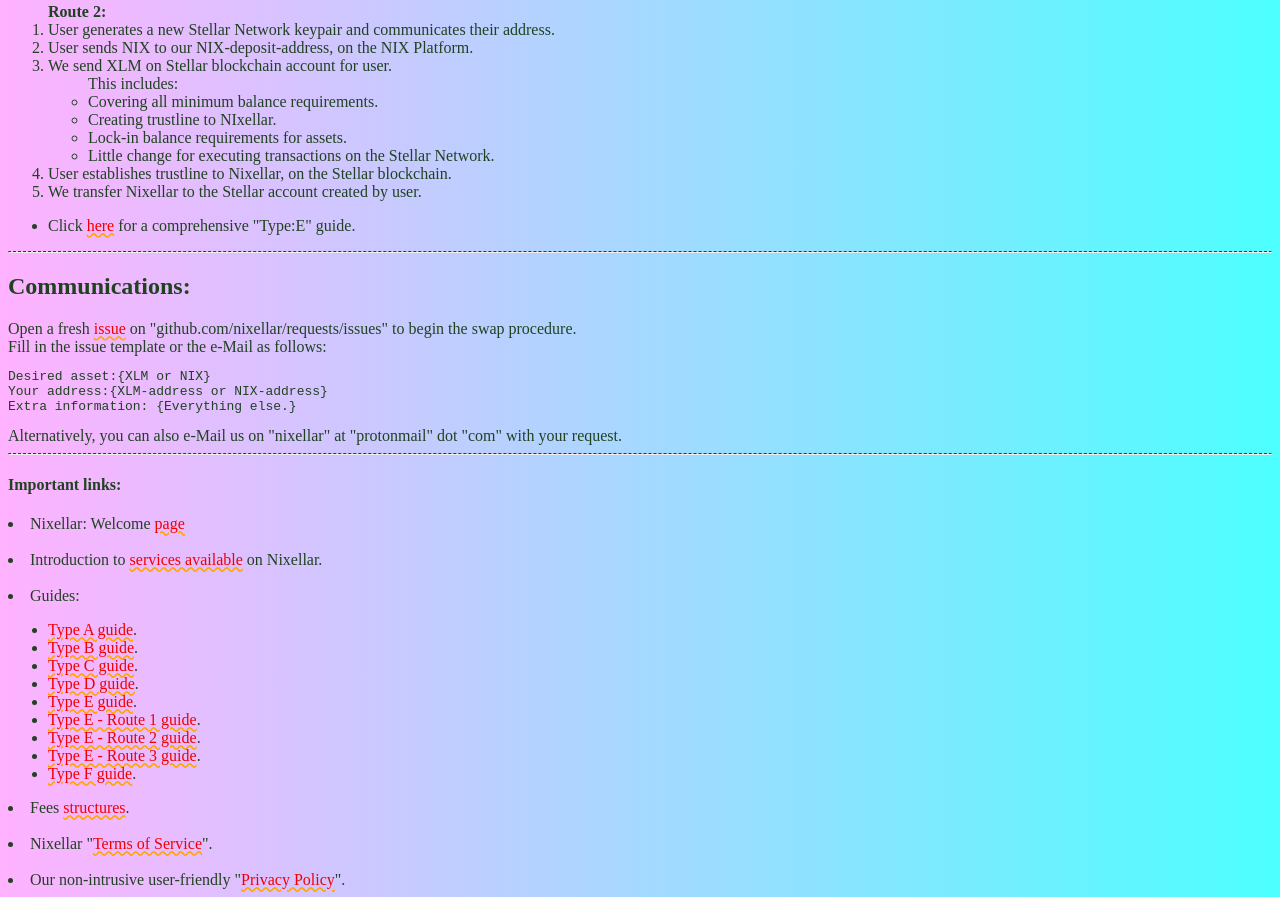
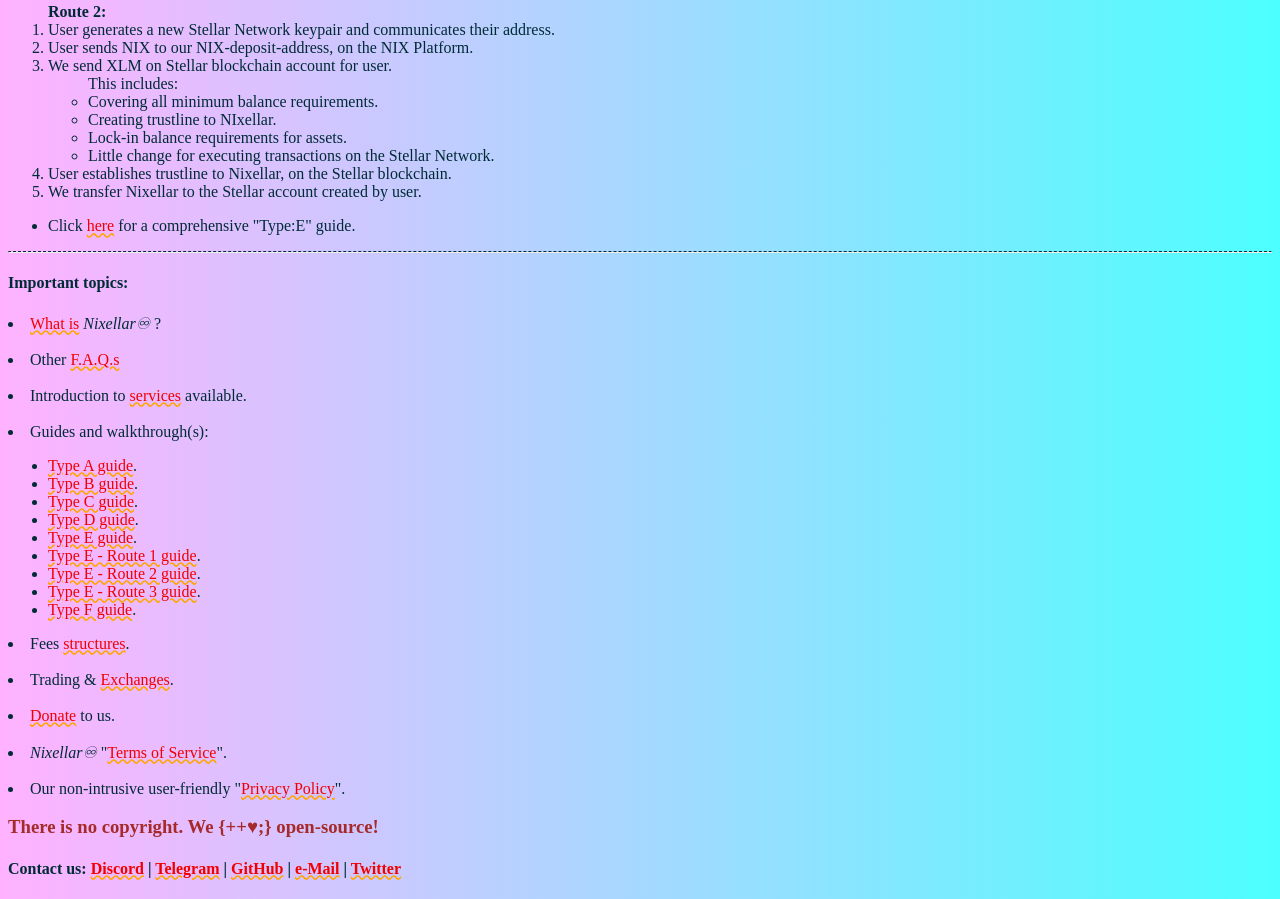
Before and after one commit to nixellar/guides, a plain HTML site: page TypeE_Route2.html in a window 1280 px wide. Shown: the part 598-1497 px from the top of the page. Drawn offline with Linux system fonts and the light colour scheme.

Commit message:
Redesign Contact Funnel

```diff
--- a/TypeE_Route2.html
+++ b/TypeE_Route2.html
@@ -1,11 +1,6 @@
 <html>
-<head>
-<title>Nixellar♾ : NIX Platform Token on Stellar Blockchain Network</title>
-<meta name="description" content="Nixellar♾ is the NIX Platform Token on Stellar Blockchain Network. It is your gateway to the SDEX (Stellar Decentralized Exchange). CONTACT US TODAY!"></meta>
-<meta charset=utf-8>
-<meta name="viewport" content="width=device-width"></meta>
-</head>
-<style>html{background-image: linear-gradient(to right, rgba(255,0,255,0.3), rgba(0,255,255,0.7));color:#214221;  font-family: "Times New Roman", Times, serif;}a{color:#F10000;  text-decoration: underline wavy orange;}h3{color:brown}h1{color:grey}</style>
+<head><title>Nixellar♾ : NIX Platform Token on Stellar Blockchain Network</title><meta name="description" content="Nixellar♾ is the NIX Platform Token on Stellar Blockchain Network. It is your gateway to the SDEX (Stellar Decentralized Exchange). CONTACT US TODAY!"></meta><meta charset=utf-8><meta name="viewport" content="width=device-width"></meta></head>
+<style>html{background-image: linear-gradient(to right, rgba(255,0,255,0.3), rgba(0,255,255,0.7));color:#002B36;  font-family: "Times New Roman", Times, serif;}a{color:#F10000;  text-decoration: underline wavy orange;}h3{color:brown}h1{color:grey}::selection {  background-color: #AAA;  color: blue;}::-moz-selection {  color: #E8BCE4;  background-color: #8600D7;}</style>
 
 <body>
 <h1><i>Nixellar♾</i></h1>
@@ -62,24 +57,11 @@
 <ul><li>Click <a href="../guides/TypeE.html">here</a> for a comprehensive "Type:E" guide.</li></ul>
 
 <hr style="border-top: dashed 1px;" />
-
-
-<h2>Communications:</h2>
-Open a fresh <a href="https://github.com/nixellar/requests/issues">issue</a> on "github.com/nixellar/requests/issues" to begin the swap procedure.<br>
-Fill in the issue template or the e-Mail as follows:<br>
-<pre>
-Desired asset:{XLM or NIX}
-Your address:{XLM-address or NIX-address}
-Extra information: {Everything else.}
-</pre>
-Alternatively, you can also e-Mail us on "nixellar" at "protonmail" dot "com" with your request.
-
-
-<hr style="border-top: dashed 1px;" />
-<h4>Important links:</h4>
-<li>Nixellar: Welcome <a href="../../index.html">page</a></li><br>
-<li>Introduction to <a href="../services/index.html">services available</a> on Nixellar.</li><br>
-<li>Guides:<ul>
+<h4>Important topics:</h4>
+<li><a href="../../index.html">What is</a> <i>Nixellar♾</i> ?</li><br>
+<li>Other <a href="../../comms.html">F.A.Q.s</a></li><br>
+<li>Introduction to <a href="../services/index.html">services</a> available.</li><br>
+<li>Guides and walkthrough(s):<ul>
 <li><a href="../guides/TypeA.html">Type A guide</a>.</li>
 <li><a href="../guides/TypeB.html">Type B guide</a>.</li>
 <li><a href="../guides/TypeC.html">Type C guide</a>.</li>
@@ -91,5 +73,10 @@
 <li><a href="../guides/TypeF.html">Type F guide</a>.</li></ul>
 </li>
 <li>Fees <a href="../fees/index.html">structures</a>.</li><br>
-<li>Nixellar "<a href="../tos.html">Terms of Service</a>".</li><br>
-<li>Our non-intrusive user-friendly "<a href="../privacy.html">Privacy Policy</a>".</li></body></html>
+<li>Trading & <a href="../exch/index.html">Exchanges</a>.</li><br>
+<li><a href="../fees/index.html">Donate</a> to us.</li><br>
+<li><i>Nixellar♾</i> "<a href="../tos.html">Terms of Service</a>".</li><br>
+<li>Our non-intrusive user-friendly "<a href="../privacy.html">Privacy Policy</a>".</li>
+<h3>There is no copyright. We {++♥;} open-source!</h3>
+<h4>Contact us: <a href="">Discord</a> | <a href="">Telegram</a> | <a href="https://github.com/nixellar/requests/">GitHub</a> | <a href="mailto:nixellar@protonmail.com">e-Mail</a> | <a href="">Twitter</a></h4>
+</body></html>
```
Also changed, not shown: TypeA.html (+14 -28 lines), TypeB.html (+14 -28 lines), TypeC.html (+14 -28 lines), TypeD.html (+14 -28 lines), TypeE.html (+14 -28 lines), TypeE_Route1.html (+14 -28 lines), TypeE_Route3.html (+14 -27 lines), TypeF.html (+14 -27 lines), index.html (+14 -28 lines).
